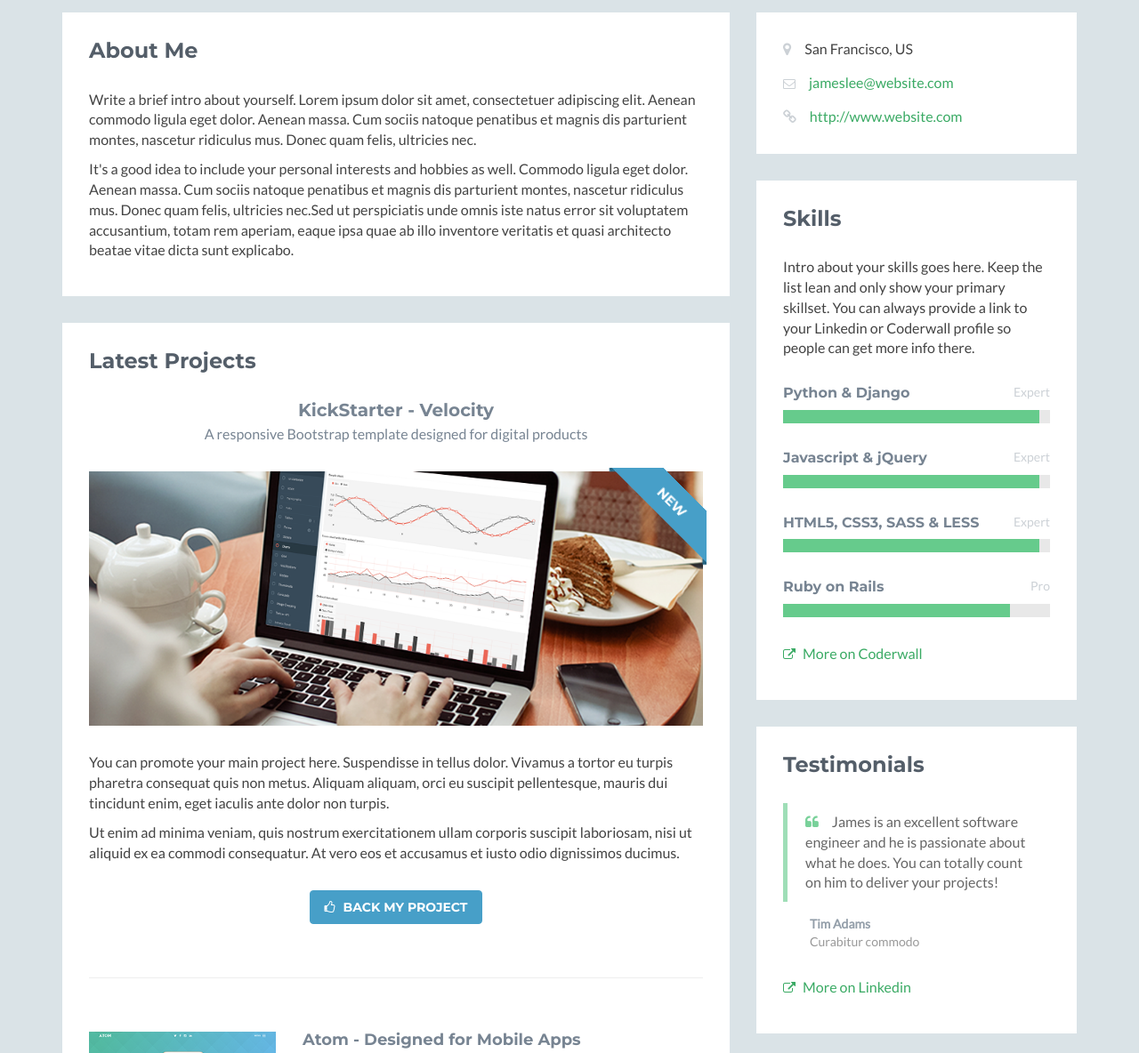
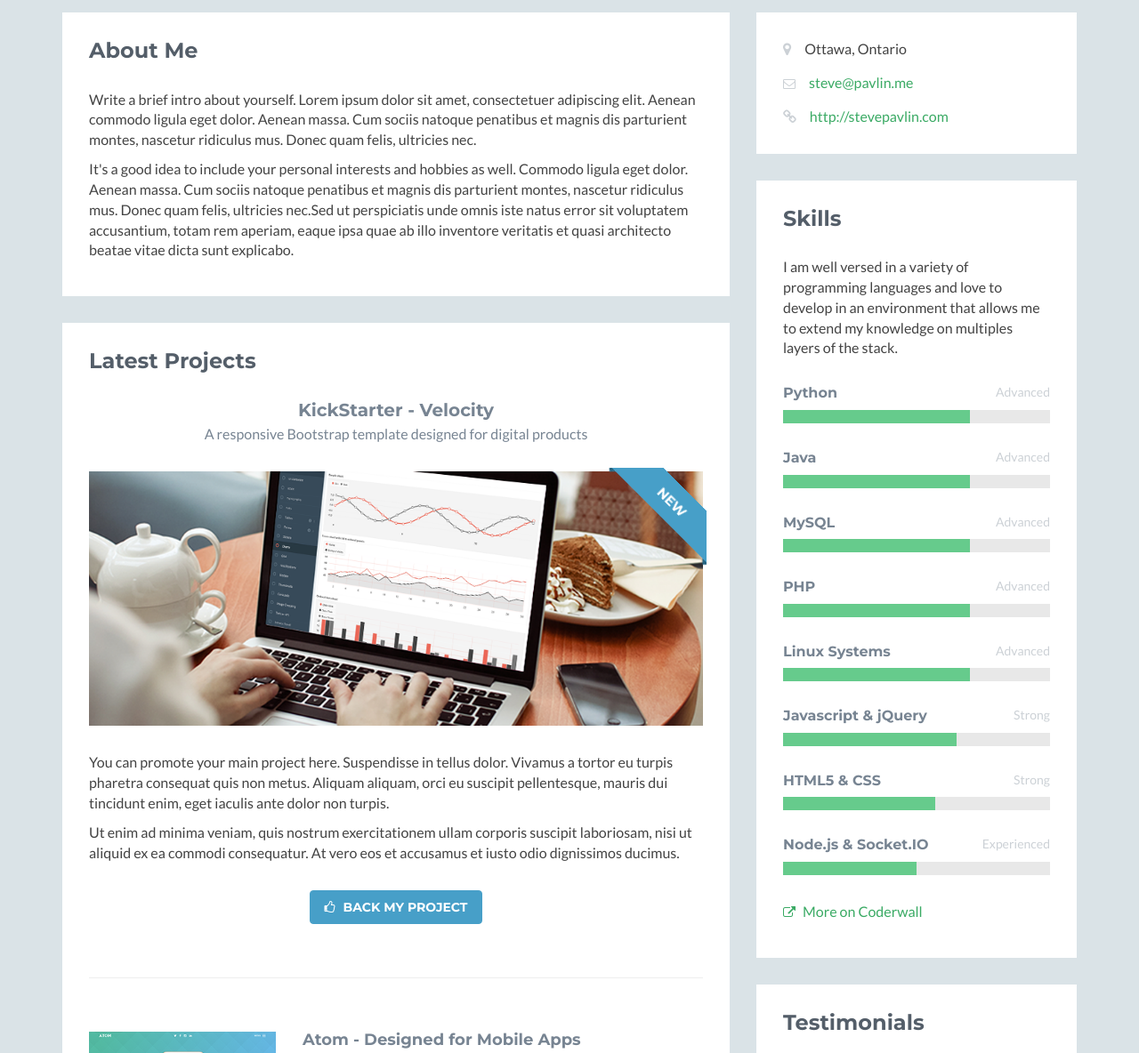
Before and after one commit to StevePavlin/PersonalSite, a plain HTML site: page index.html in a window 1280 px wide. Shown: the part 280-1464 px from the top of the page at 89% size. Drawn offline with Linux system fonts and the light colour scheme; no server answers; a script that the page names is missing.

Commit message:
Adds skills.

```diff
--- a/index.html
+++ b/index.html
@@ -200,9 +200,9 @@
                         <h2 class="heading sr-only">Basic Information</h2>
                         <div class="content">
                             <ul class="list-unstyled">
-                                <li><i class="fa fa-map-marker"></i><span class="sr-only">Location:</span>San Francisco, US</li>
-                                <li><i class="fa fa-envelope-o"></i><span class="sr-only">Email:</span><a href="#">jameslee@website.com</a></li>
-                                <li><i class="fa fa-link"></i><span class="sr-only">Website:</span><a href="#">http://www.website.com</a></li>
+                                <li><i class="fa fa-map-marker"></i><span class="sr-only">Location:</span>Ottawa, Ontario</li>
+                                <li><i class="fa fa-envelope-o"></i><span class="sr-only">Email:</span><a href="#">steve@pavlin.me</a></li>
+                                <li><i class="fa fa-link"></i><span class="sr-only">Website:</span><a href="#">http://stevepavlin.com</a></li>
                             </ul>
                         </div><!--//content-->
                     </div><!--//section-inner-->
@@ -213,38 +213,70 @@
                         <h2 class="heading">Skills</h2>
                         <div class="content">
                             <p class="intro">
-                                Intro about your skills goes here. Keep the list lean and only show your primary skillset. You can always provide a link to your Linkedin or Coderwall profile so people can get more info there.</p>
-
+                                I am well versed in a variety of programming languages and love to develop in an environment that allows me to extend my knowledge on multiples layers of the stack.
                             <div class="skillset">
 
                                 <div class="item">
-                                    <h3 class="level-title">Python &amp; Django<span class="level-label" data-toggle="tooltip" data-placement="left" data-animation="true" title="You can use the tooltip to add more info...">Expert</span></h3>
+                                    <h3 class="level-title">Python<span class="level-label" data-toggle="tooltip" data-placement="left" data-animation="true" title="You can use the tooltip to add more info...">Advanced</span></h3>
                                     <div class="level-bar">
-                                        <div class="level-bar-inner" data-level="96%">
+                                        <div class="level-bar-inner" data-level="70%">
                                         </div>
                                     </div><!--//level-bar-->
                                 </div><!--//item-->
 
                             <div class="item">
-                                    <h3 class="level-title">Javascript &amp; jQuery<span class="level-label">Expert</span></h3>
+                                <h3 class="level-title">Java<span class="level-label" data-toggle="tooltip" data-placement="left" data-animation="true" title="You can use the tooltip to add more info...">Advanced</span></h3>
                                 <div class="level-bar">
-                                        <div class="level-bar-inner" data-level="96%">
+                                    <div class="level-bar-inner" data-level="70%">
                                     </div>
                                 </div><!--//level-bar-->
                             </div><!--//item-->
 
                             <div class="item">
-                                    <h3 class="level-title">HTML5, CSS3, SASS &amp; LESS<span class="level-label">Expert</span></h3>
+                                <h3 class="level-title">MySQL<span class="level-label" data-toggle="tooltip" data-placement="left" data-animation="true" title="You can use the tooltip to add more info...">Advanced</span></h3>
                                 <div class="level-bar">
-                                        <div class="level-bar-inner" data-level="96%">
+                                    <div class="level-bar-inner" data-level="70%">
                                     </div>
                                 </div><!--//level-bar-->
                             </div><!--//item-->
 
                             <div class="item">
-                                    <h3 class="level-title">Ruby on Rails<span class="level-label">Pro</span></h3>
+                                <h3 class="level-title">PHP<span class="level-label" data-toggle="tooltip" data-placement="left" data-animation="true" title="You can use the tooltip to add more info...">Advanced</span></h3>
                                 <div class="level-bar">
-                                        <div class="level-bar-inner" data-level="85%">
+                                    <div class="level-bar-inner" data-level="70%">
+                                    </div>
+                                </div><!--//level-bar-->
+                            </div><!--//item-->
+
+                            <div class="item">
+                                <h3 class="level-title">Linux Systems<span class="level-label" data-toggle="tooltip" data-placement="left" data-animation="true" title="You can use the tooltip to add more info...">Advanced</span></h3>
+                                <div class="level-bar">
+                                    <div class="level-bar-inner" data-level="70%">
+                                    </div>
+                                </div><!--//level-bar-->
+                            </div><!--//item-->
+
+                                <div class="item">
+                                    <h3 class="level-title">Javascript &amp; jQuery<span class="level-label">Strong</span></h3>
+                                    <div class="level-bar">
+                                        <div class="level-bar-inner" data-level="65%">
+                                        </div>
+                                    </div><!--//level-bar-->
+                                </div><!--//item-->
+
+
+                                <div class="item">
+                                    <h3 class="level-title">HTML5 & CSS<span class="level-label">Strong</span></h3>
+                                    <div class="level-bar">
+                                        <div class="level-bar-inner" data-level="57%">
+                                        </div>
+                                    </div><!--//level-bar-->
+                                </div><!--//item-->
+
+                                <div class="item">
+                                    <h3 class="level-title">Node.js & Socket.IO<span class="level-label">Experienced</span></h3>
+                                    <div class="level-bar">
+                                        <div class="level-bar-inner" data-level="50%">
                                         </div>
                                     </div><!--//level-bar-->
                                 </div><!--//item-->
```
Lines whose indentation alone changed are shown as unchanged.
